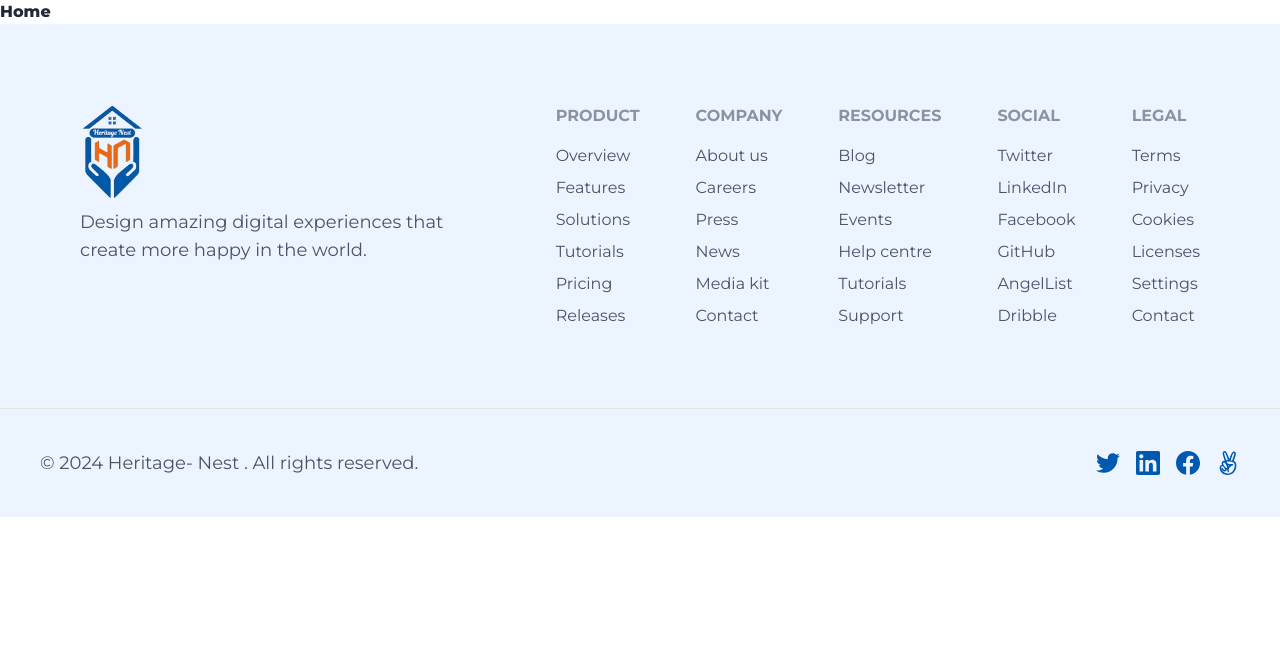
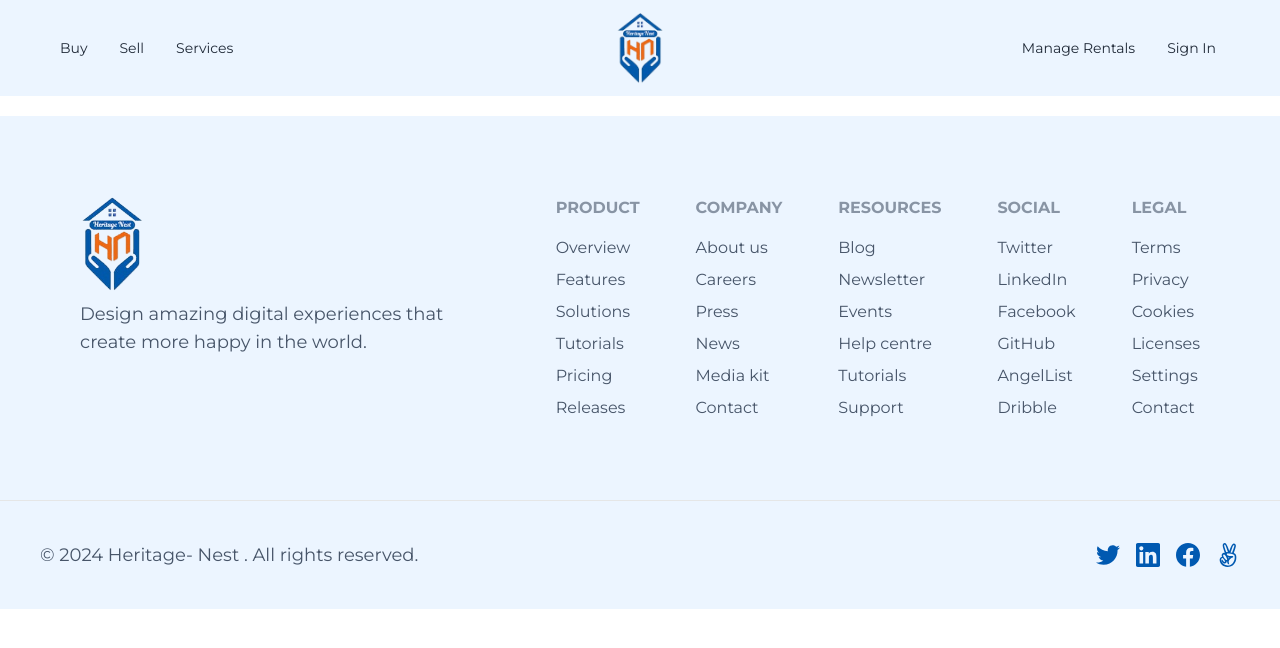
Before and after one commit to rabby159/heritage-nest, a React (Create React App) app: page / in a window 1280 px wide. Shown: the top 648 px of the page. Built offline with nearby package versions, Linux system fonts and the light colour scheme.

Commit message:
navbar complete

```diff
--- a/src/Layout/MainLayout.jsx
+++ b/src/Layout/MainLayout.jsx
@@ -1,11 +1,13 @@
 import { Outlet } from "react-router-dom";
-import Footer from "../Pages/Shared/Footer";
+import Footer from "../Pages/Shared/Footer/Footer";
+import Navbar from "../Pages/Shared/Navbar/Navbar";
 
 
 const MainLayout = () => {
     return (
         <div>
             <Outlet></Outlet>
+            <Navbar></Navbar>
             <Footer></Footer>
         </div>
     );
--- a/src/Pages/Home/Home.jsx
+++ b/src/Pages/Home/Home.jsx
@@ -2,8 +2,8 @@
 
 const Home = () => {
     return (
-        <div className="font-extrabold">
-            <h1>Home</h1>
+        <div>
+
         </div>
     );
 };
--- a/src/Pages/Shared/Footer.jsx
+++ b/src/Pages/Shared/Footer/Footer.jsx
@@ -1,6 +1,6 @@
 /* eslint-disable jsx-a11y/anchor-is-valid */
 import React from "react";
-import logo from "../../assets/heritageLogo.png";
+import logo from "../../../assets/heritageLogo.png";
 
 const Footer = () => {
   return (
--- /dev/null
+++ b/src/Pages/Shared/Navbar/Navbar.jsx
@@ -0,0 +1,75 @@
+/* eslint-disable jsx-a11y/anchor-is-valid */
+import React from "react";
+import logo from "../../../assets/heritageLogo.png";
+
+const Navbar = () => {
+  const navLink1 = (
+    <>
+      <li>
+        <a>Buy</a>
+      </li>
+      <li>
+        <a>Sell</a>
+      </li>
+      <li>
+        <a>Services</a>
+      </li>
+    </>
+  );
+
+  const navLink2 = (
+    <>
+      <li>
+        <a>Manage Rentals</a>
+      </li>
+      <li>
+        <a>Sign In</a>
+      </li>
+    </>
+  );
+
+  return (
+    <div className="navbar bg-[#ECF5FF] mb-5 md:px-10">
+      <div className="navbar-start">
+        <div className="dropdown">
+          <div tabIndex={0} role="button" className="btn btn-ghost lg:hidden">
+            <svg
+              xmlns="http://www.w3.org/2000/svg"
+              className="h-5 w-5"
+              fill="none"
+              viewBox="0 0 24 24"
+              stroke="currentColor"
+            >
+              <path
+                strokeLinecap="round"
+                strokeLinejoin="round"
+                strokeWidth="2"
+                d="M4 6h16M4 12h8m-8 6h16"
+              />
+            </svg>
+          </div>
+          <ul
+            tabIndex={0}
+            className="menu menu-sm dropdown-content mt-3 z-[1] p-2 shadow bg-base-100 rounded-box w-52"
+          >
+            {navLink1}
+            {navLink2}
+          </ul>
+        </div>
+        <div>
+          <ul className="menu menu-horizontal px-1 hidden lg:flex">
+            {navLink1}
+          </ul>
+        </div>
+      </div>
+      <div className="navbar-center w-12 h-20">
+        <img src={logo} alt="heritage-Logo" />
+      </div>
+      <div className=" menu menu-horizontal navbar-end hidden lg:flex">
+        {navLink2}
+      </div>
+    </div>
+  );
+};
+
+export default Navbar;
```
